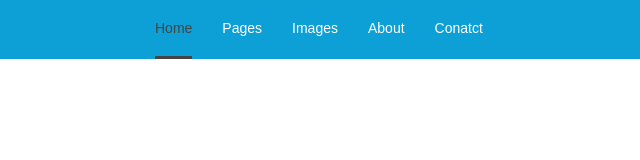
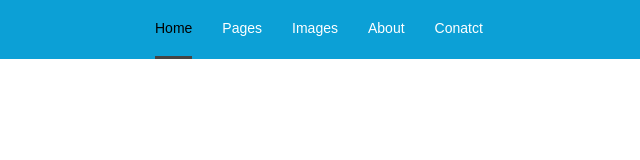
Before and after one commit to justtajinder/justtajinder.github.io, a plain HTML site: page index.html in a window 1280 px wide. In both pictures the pointer is over the link "Home". Shown: the full height of the page, 0-640 px from the left. Drawn offline with Linux system fonts and the light colour scheme; some icons are missing.

Commit message:
index.html

```diff
--- a/index.html
+++ b/index.html
@@ -43,7 +43,7 @@ nav > ul > li > a {
     transition: all .3s ease;
 }
 nav > ul > li:hover > a {
-	color: #444;
+	color: black;
   	border-bottom: 3px solid #444;
 }
 
```
